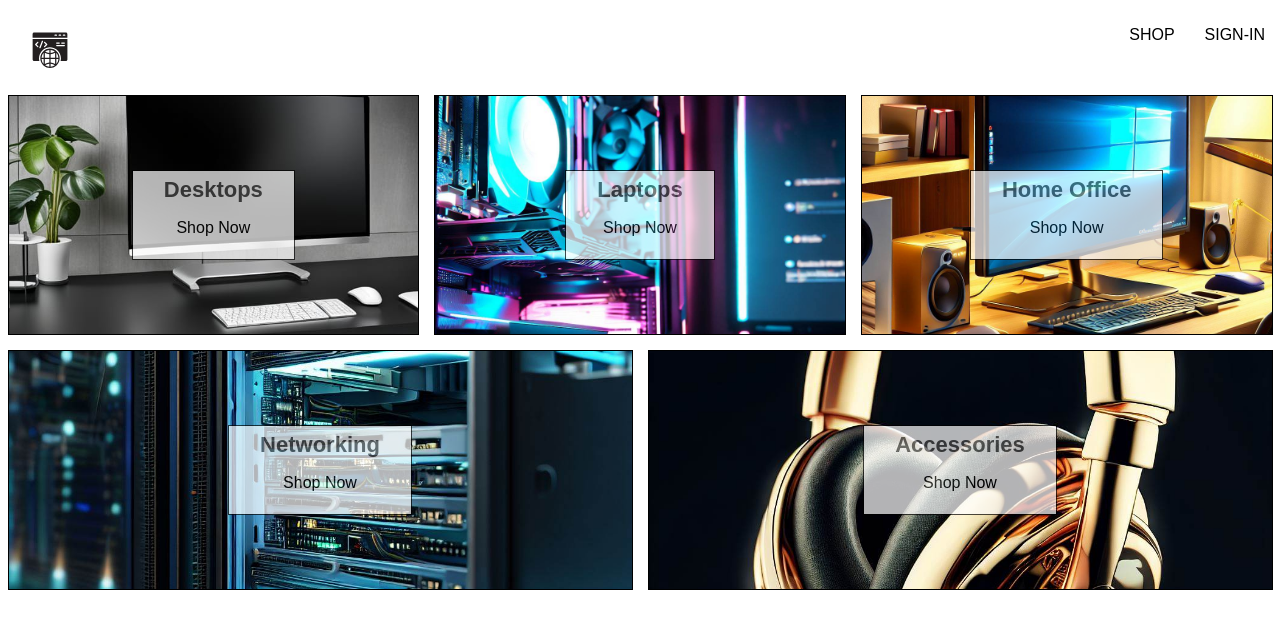
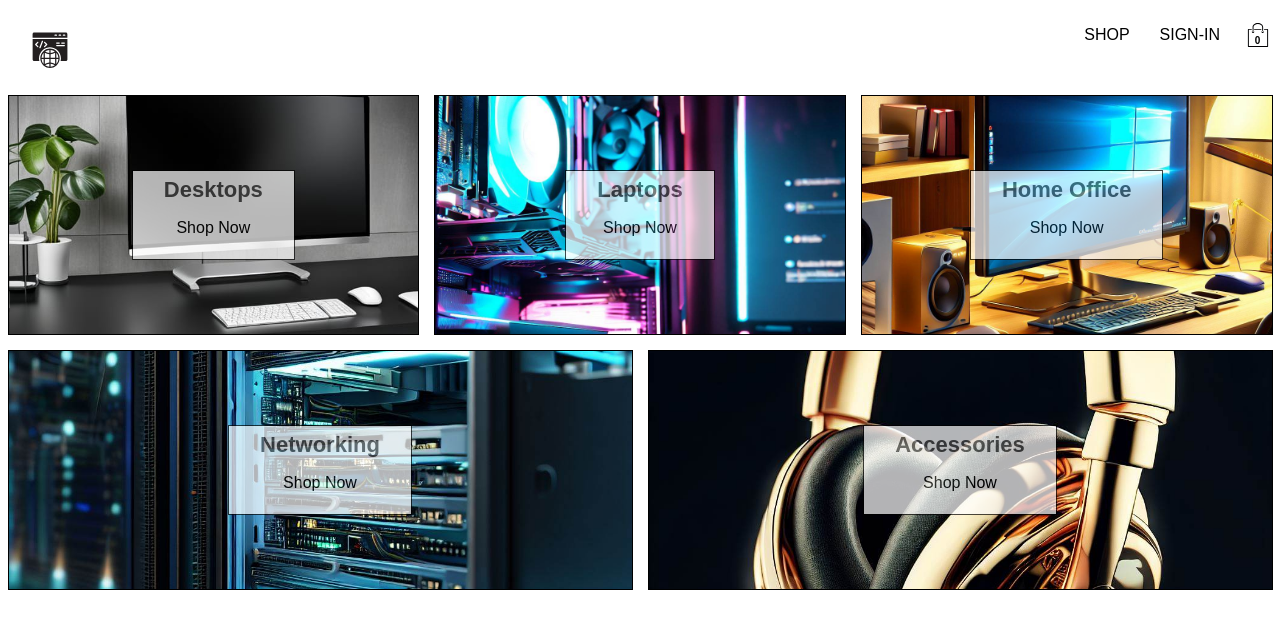
Before and after one commit to KQuiggins/React_TechShop, a React (Vite) app: page / in a window 1280 px wide. Shown: the top 628 px of the page. Built offline with nearby package versions, Linux system fonts and the light colour scheme; no server answers.

Commit message:
converted svg into react component

```diff
--- /dev/null
+++ b/src/components/Shopping-Icon/shopping-icon.component.jsx
@@ -0,0 +1,31 @@
+const SvgComponent = (props) => (
+  <svg
+    xmlns="http://www.w3.org/2000/svg"
+    xmlSpace="preserve"
+    style={{
+      enableBackground: "new 0 0 407.453 407.453",
+    }}
+    viewBox="0 0 407.453 407.453"
+    {...props}
+  >
+    <path
+      d="M255.099 116.515a8.126 8.126 0 0 0 8.129-8.129 8.127 8.127 0 0 0-8.129-8.129H143.486a8.126 8.126 0 0 0-8.129 8.129 8.127 8.127 0 0 0 8.129 8.129h111.613z"
+      style={{
+        fill: "#010002",
+      }}
+    />
+    <path
+      d="M367.062 100.258H311.69a8.126 8.126 0 0 0-8.129 8.129 8.127 8.127 0 0 0 8.129 8.129h47.243v274.681H48.519V116.515h44.536a8.126 8.126 0 0 0 8.129-8.129 8.127 8.127 0 0 0-8.129-8.129H40.391a8.126 8.126 0 0 0-8.129 8.129v290.938a8.127 8.127 0 0 0 8.129 8.129h326.671a8.126 8.126 0 0 0 8.129-8.129V108.386a8.121 8.121 0 0 0-8.129-8.128z"
+      style={{
+        fill: "#010002",
+      }}
+    />
+    <path
+      d="M282.59 134.796a8.126 8.126 0 0 0 8.129-8.129V67.394C290.718 30.238 250.604 0 201.101 0c-49.308 0-89.414 30.238-89.414 67.394v59.274c0 4.495 3.642 8.129 8.129 8.129s8.129-3.633 8.129-8.129V67.394c0-28.198 32.823-51.137 73.36-51.137 40.334 0 73.157 22.939 73.157 51.137v59.274a8.12 8.12 0 0 0 8.128 8.128zM98.892 147.566c0 11.526 9.389 20.907 20.923 20.907 11.534 0 20.923-9.38 20.923-20.907 0-4.495-3.642-8.129-8.129-8.129s-8.129 3.633-8.129 8.129c0 2.561-2.089 4.65-4.666 4.65-2.569 0-4.666-2.089-4.666-4.65 0-4.495-3.642-8.129-8.129-8.129s-8.127 3.634-8.127 8.129zM282.59 168.473c11.534 0 20.923-9.38 20.923-20.907a8.127 8.127 0 0 0-8.129-8.129 8.126 8.126 0 0 0-8.129 8.129c0 2.561-2.089 4.65-4.666 4.65-2.577 0-4.666-2.089-4.666-4.65a8.127 8.127 0 0 0-8.129-8.129 8.126 8.126 0 0 0-8.129 8.129c.002 11.526 9.39 20.907 20.925 20.907z"
+      style={{
+        fill: "#010002",
+      }}
+    />
+  </svg>
+)
+export default SvgComponent
--- /dev/null
+++ b/src/components/cart-icon/cart-icon.components.jsx
@@ -0,0 +1,17 @@
+
+
+import './cart-icon.styles.scss';
+import SvgComponent from './../Shopping-Icon/shopping-icon.component.jsx';
+
+
+
+const CartIcon = () => {
+    return (
+        <div className='cart-icon-container'>
+            <SvgComponent className='shopping-icon' />
+            <span className='item-count'>0</span>
+        </div>
+    );
+};
+
+export default CartIcon;
--- /dev/null
+++ b/src/components/cart-icon/cart-icon.styles.scss
@@ -0,0 +1,21 @@
+.cart-icon-container {
+    width: 45px;
+    height: 45px;
+    position: relative;
+    display: flex;
+    align-items: center;
+    justify-content: center;
+    cursor: pointer;
+
+    .shopping-icon {
+      width: 24px;
+      height: 24px;
+    }
+
+    .item-count {
+      position: absolute;
+      font-size: 10px;
+      font-weight: bold;
+      bottom: 12px;
+    }
+  }
--- a/src/routes/navigation/navigation.component.jsx
+++ b/src/routes/navigation/navigation.component.jsx
@@ -1,10 +1,13 @@
 import { Outlet, Link } from 'react-router-dom';
 import { Fragment, useContext } from 'react';
+import CartIcon from './../../components/cart-icon/cart-icon.components.jsx';
 import { UserContext } from '../../context/user.context';
 import { signOutUser } from '../../utils/firebase/firebase.utils';
 
+
 import SvgComponent from '../../components/logo/logo.component';
 import './navigation.styles.scss'
+
 
 
 const Navigation = () => {
@@ -32,6 +35,7 @@ const Navigation = () => {
                 SIGN-IN
             </Link>
             )}
+            <CartIcon />
 
           </div>
         </div>
```
Also changed, not shown: src/assets/shopping-bag.svg (added).
